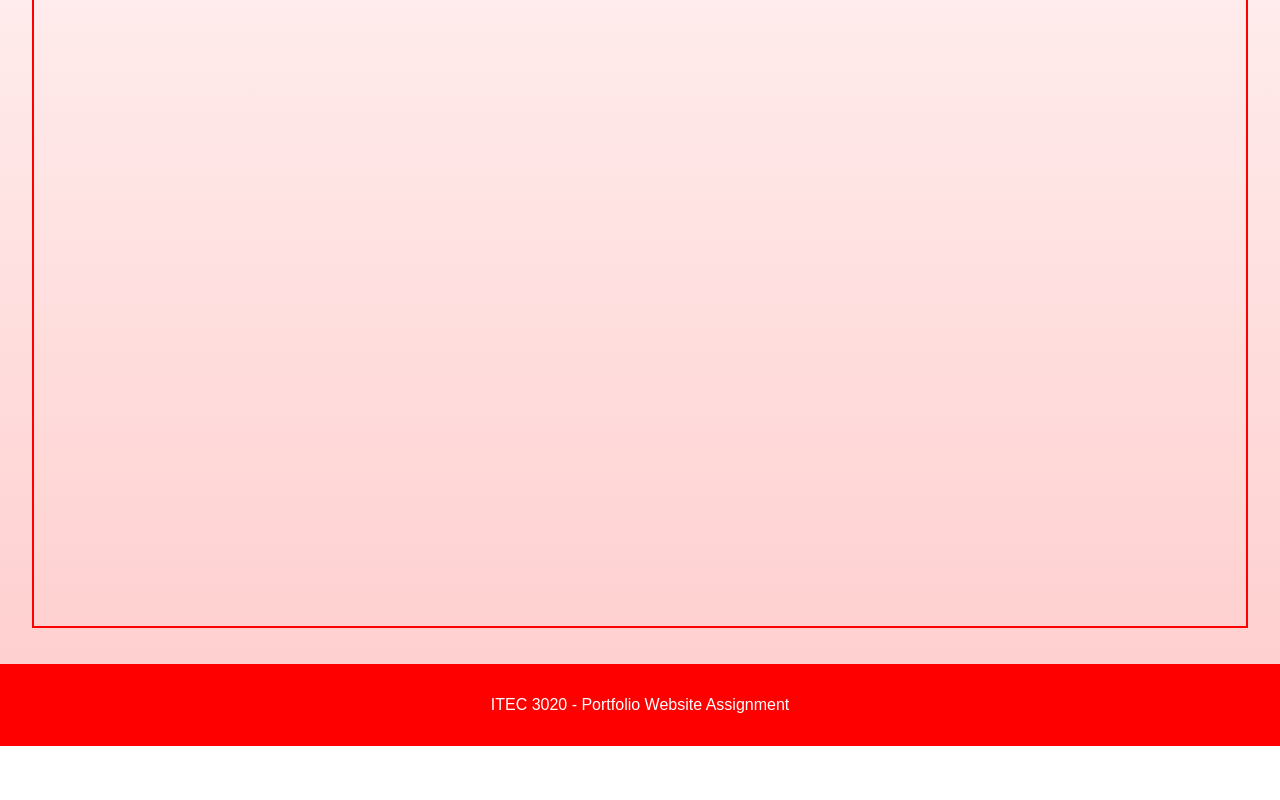
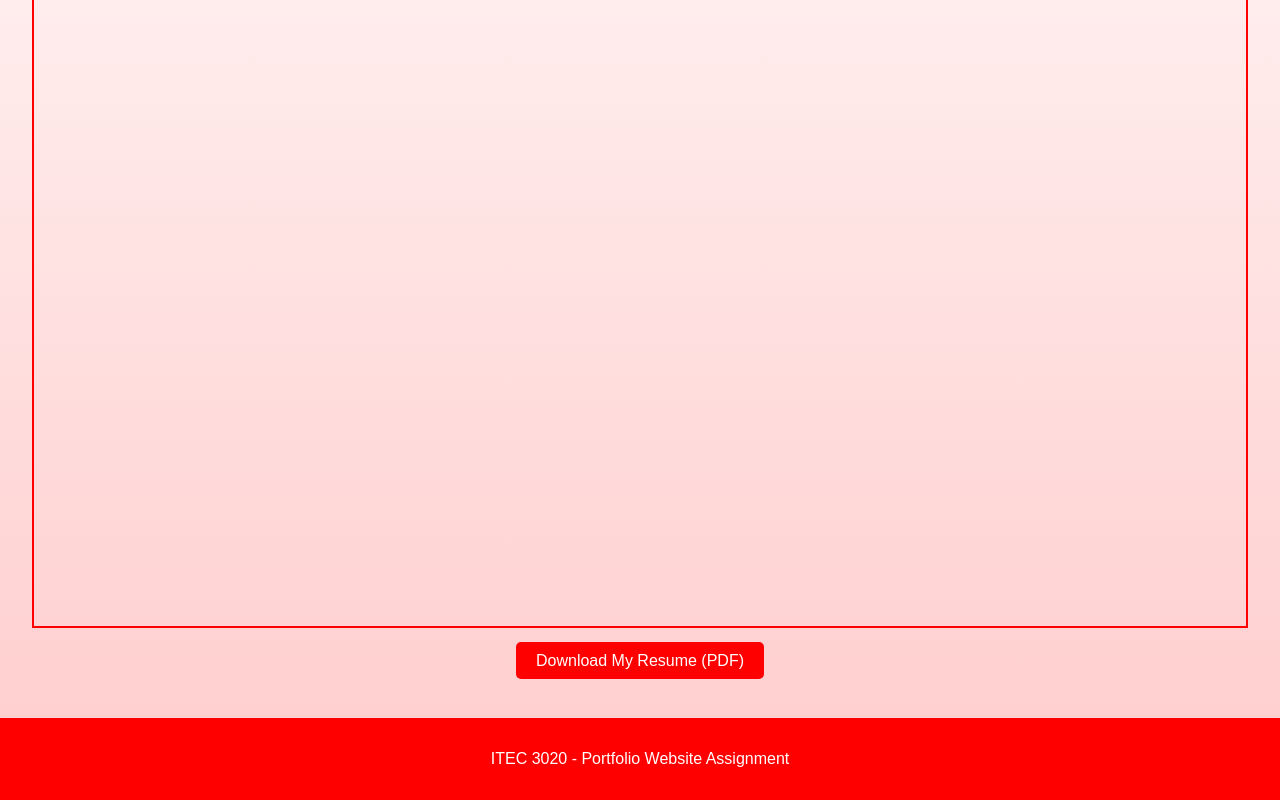
Before and after one commit to d-totino/my-portfolio-website, a plain HTML site: page about.html in a window 1280 px wide. Shown: the part 456-1256 px from the top of the page. Before the commit the page ends 1202 px from the top, so only its background shows below. Drawn offline with Linux system fonts and the light colour scheme.

Commit message:
Update about.html

```diff
--- a/about.html
+++ b/about.html
@@ -1,9 +1,8 @@
-
 <!DOCTYPE html>
 <html lang="en">
 <head>
-  <meta charset="UTF-8">
-  <meta name="viewport" content="width=device-width, initial-scale=1.0">
+  <meta charset="UTF-8" />
+  <meta name="viewport" content="width=device-width, initial-scale=1.0" />
   <title>About</title>
   <link rel="stylesheet" href="style.css">
 </head>
@@ -25,8 +24,15 @@
     <h2>About Me</h2>
     <p>I could go on and write a paragraph about me and my work/school experience, but instead I thought here would be a great place for you to view my resume!</p>
 
-    <!-- added resume as a file as its multiple pages so it can be scrolled through -->
+    <!-- used iframe to add resume as its multiple pages -->
     <iframe src="daniel_totino_resume.pdf" width="100%" height="800px" style="border: 2px solid #FF0000; margin-top: 20px;"></iframe>
+
+    <!-- download button for my resume -->
+    <p style="margin-top: 20px;">
+      <a href="daniel_totino_resume.pdf" download style="background-color: #FF0000; color: white; padding: 10px 20px; text-decoration: none; border-radius: 5px;">
+        Download My Resume (PDF)
+      </a>
+    </p>
   </main>
 
   <!-- page footer -->
```
